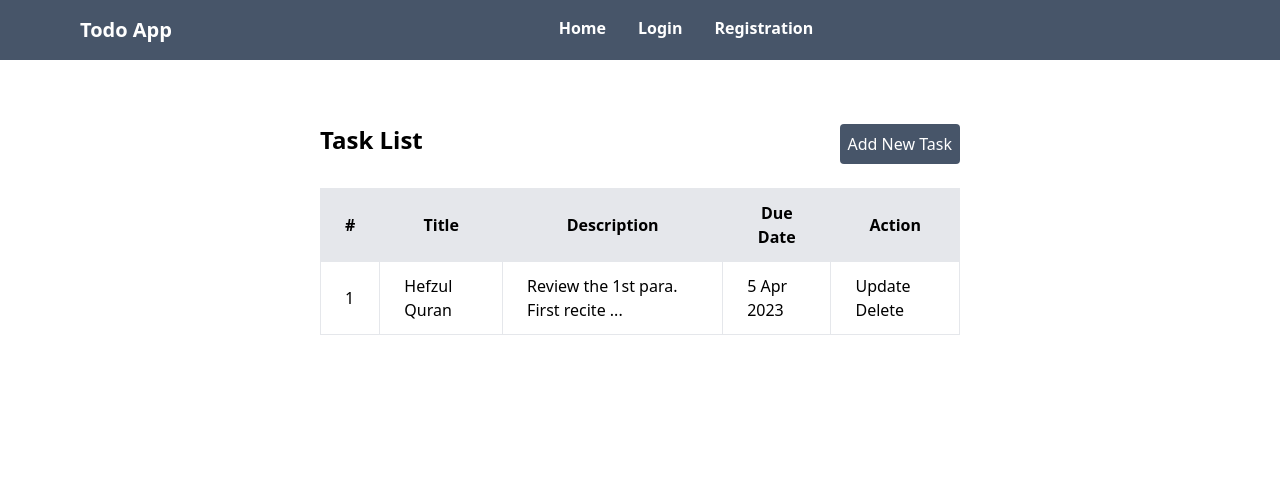
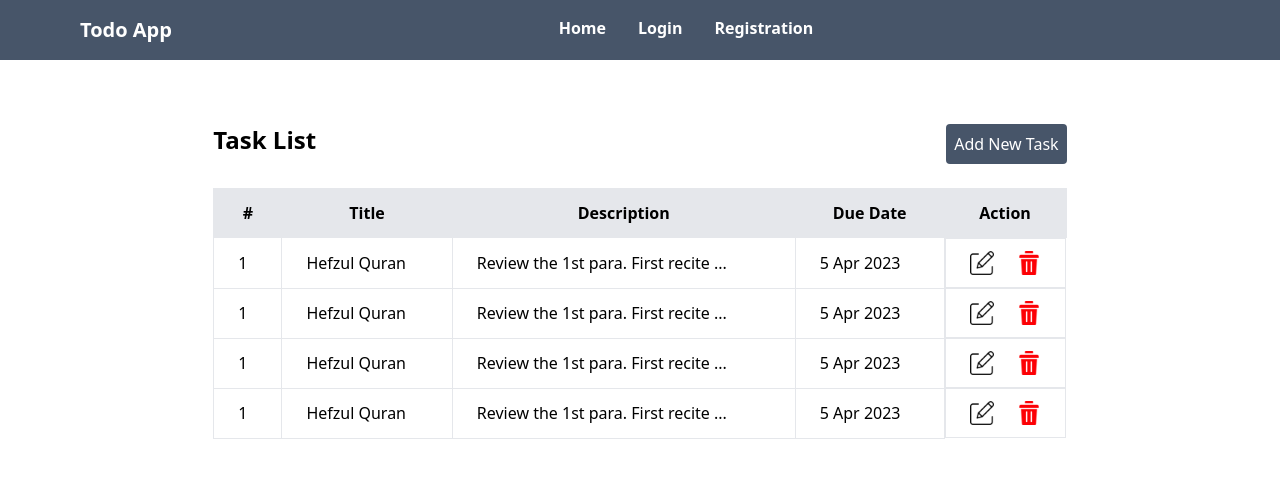
Before and after one commit to sisrafilss/todo-client, a React (Create React App) app: page / in a window 1280 px wide. Shown: the top 478 px of the page. Built offline with nearby package versions, Linux system fonts and the light colour scheme.

Commit message:
task list table designed

```diff
--- a/src/components/TaskList/TaskList.js
+++ b/src/components/TaskList/TaskList.js
@@ -1,16 +1,19 @@
 import React from "react";
+import "./TaskList.css";
+import update from "../../img/edit.png";
+import dlete from "../../img/delete.png";
 
 const TaskList = () => {
   return (
-    <div className="w-1/2 mx-auto mt-16">
-      <div className="flex justify-between">
+    <div className="w-2/3 mx-auto mt-16">
+      <div className="flex justify-between ">
         <h2 className="text-2xl font-bold">Task List</h2>
         <button className="px-2 py-2 bg-slate-600 text-white rounded font-medium text-base">
           Add New Task
         </button>
       </div>
 
-      <table className="table-auto mt-6">
+      <table className="table-auto mt-6 w-full">
         <thead className="bg-gray-200">
           <tr className="border">
             <th className="px-6 py-3 border ">#</th>
@@ -21,16 +24,92 @@ const TaskList = () => {
           </tr>
         </thead>
         <tbody>
-          <tr>
+          <tr className="cursor-pointer">
             <td className="px-6 py-3 border ">1</td>
             <td className="px-6 py-3 border ">Hefzul Quran</td>
             <td className="px-6 py-3 border ">
               Review the 1st para. First recite ...
             </td>
             <td className="px-6 py-3 border ">5 Apr 2023</td>
+            <td className="px-6 py-3 border flex justify-between">
+              <img
+                className="w-6 h-6 cursor-pointer mr-2"
+                src={update}
+                alt=""
+                title="Edit"
+              />
+              <img
+                className="w-6 h-6 cursor-pointer "
+                src={dlete}
+                alt=""
+                title="Delete"
+              />
+            </td>
+          </tr>
+          <tr className="cursor-pointer">
+            <td className="px-6 py-3 border ">1</td>
+            <td className="px-6 py-3 border ">Hefzul Quran</td>
             <td className="px-6 py-3 border ">
-              <button>Update</button>
-              <button>Delete</button>
+              Review the 1st para. First recite ...
+            </td>
+            <td className="px-6 py-3 border ">5 Apr 2023</td>
+            <td className="px-6 py-3 border flex justify-between">
+              <img
+                className="w-6 h-6 cursor-pointer mr-2"
+                src={update}
+                alt=""
+                title="Edit"
+              />
+              <img
+                className="w-6 h-6 cursor-pointer "
+                src={dlete}
+                alt=""
+                title="Delete"
+              />
+            </td>
+          </tr>
+          <tr className="cursor-pointer">
+            <td className="px-6 py-3 border ">1</td>
+            <td className="px-6 py-3 border ">Hefzul Quran</td>
+            <td className="px-6 py-3 border ">
+              Review the 1st para. First recite ...
+            </td>
+            <td className="px-6 py-3 border ">5 Apr 2023</td>
+            <td className="px-6 py-3 border flex justify-between">
+              <img
+                className="w-6 h-6 cursor-pointer mr-2"
+                src={update}
+                alt=""
+                title="Edit"
+              />
+              <img
+                className="w-6 h-6 cursor-pointer "
+                src={dlete}
+                alt=""
+                title="Delete"
+              />
+            </td>
+          </tr>
+          <tr className="cursor-pointer">
+            <td className="px-6 py-3 border ">1</td>
+            <td className="px-6 py-3 border ">Hefzul Quran</td>
+            <td className="px-6 py-3 border ">
+              Review the 1st para. First recite ...
+            </td>
+            <td className="px-6 py-3 border ">5 Apr 2023</td>
+            <td className="px-6 py-3 border flex justify-between">
+              <img
+                className="w-6 h-6 cursor-pointer mr-2"
+                src={update}
+                alt=""
+                title="Edit"
+              />
+              <img
+                className="w-6 h-6 cursor-pointer "
+                src={dlete}
+                alt=""
+                title="Delete"
+              />
             </td>
           </tr>
         </tbody>
```
Also changed, not shown: src/components/TaskList/TaskList.css (added), src/img/delete.png (added), src/img/edit.png (added).
